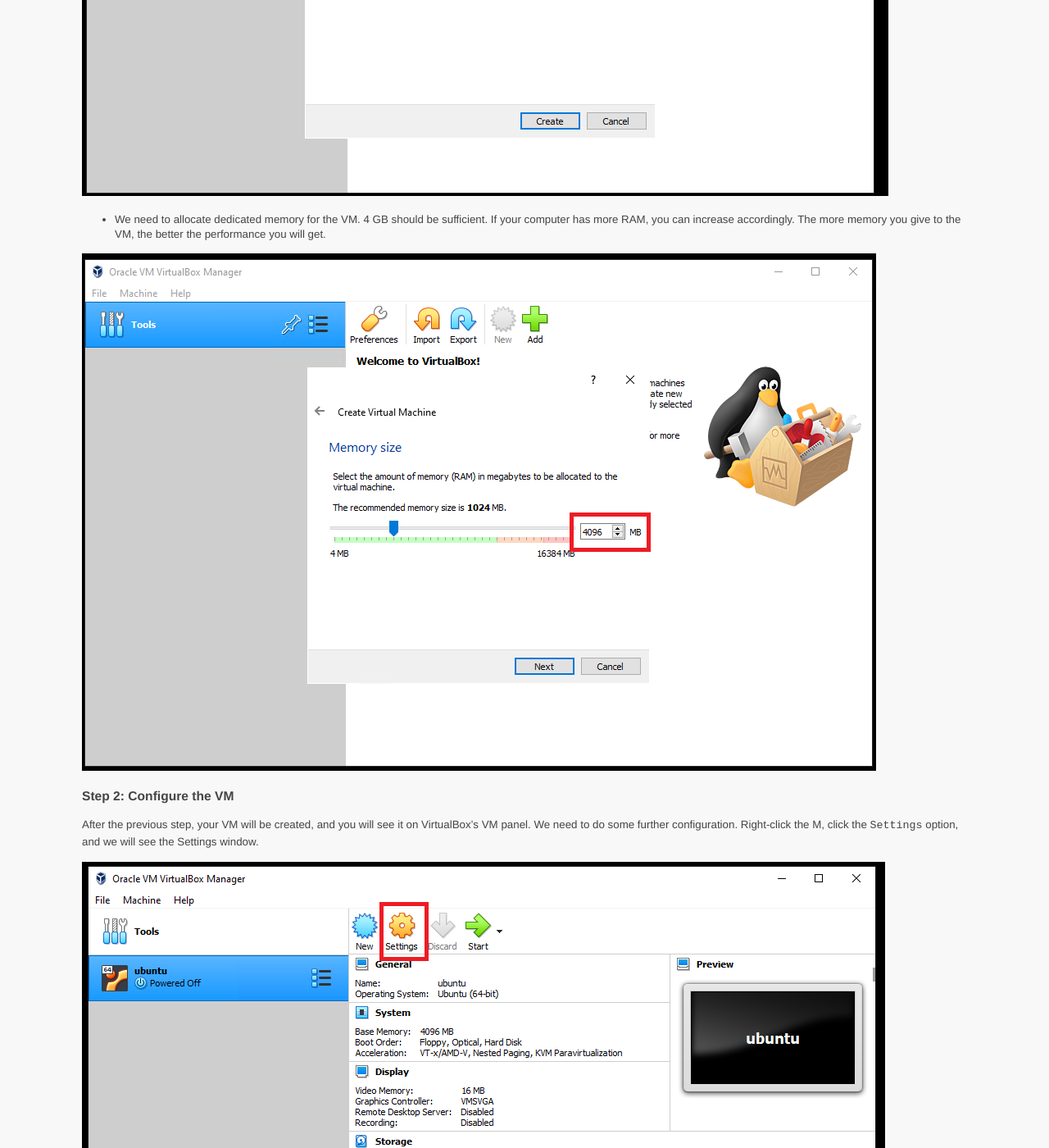
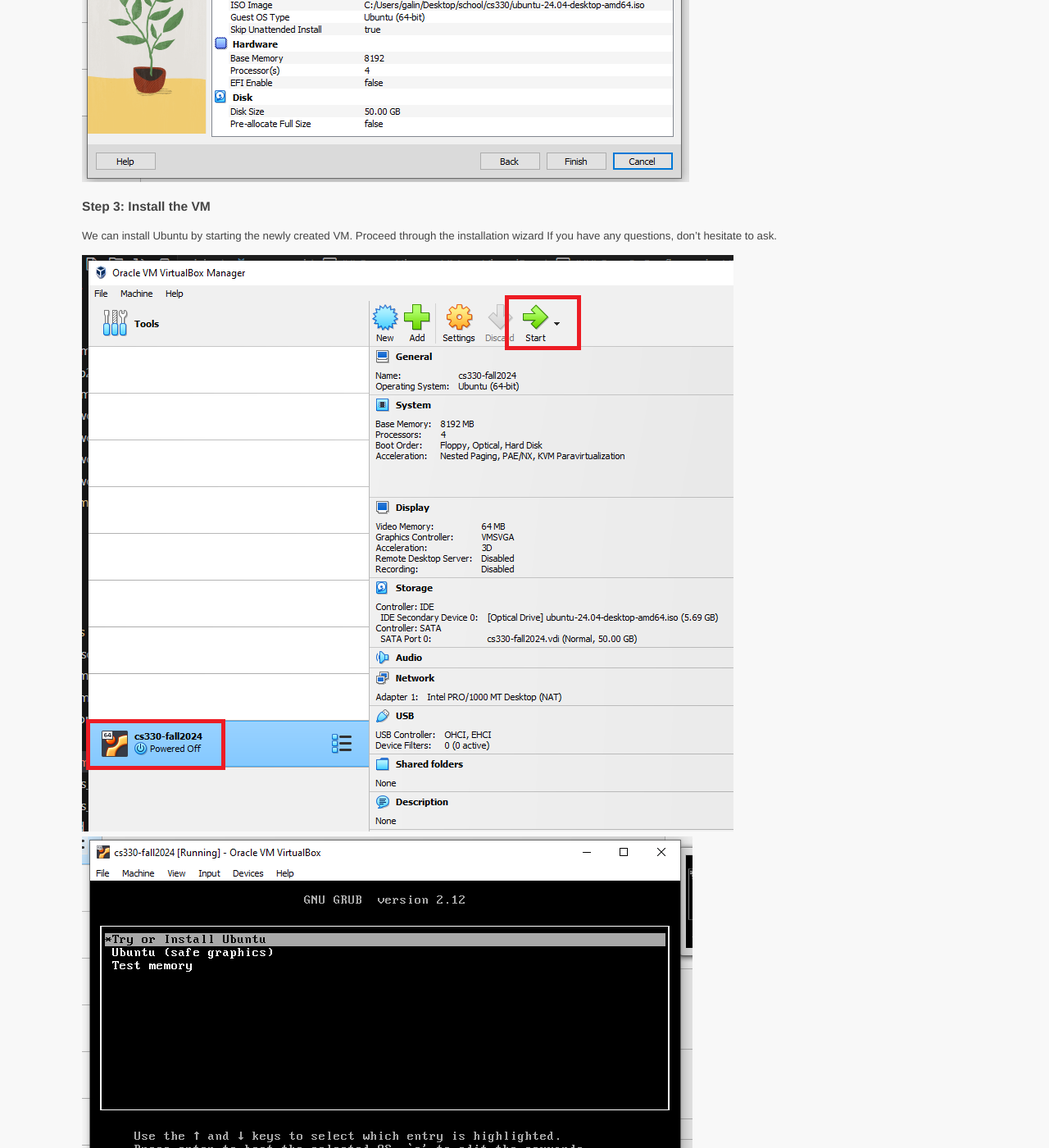
Before and after one commit to ycpcs/cs330-fall2024, a Jekyll site: the page built from labs/setup.md, in a window 1280 px wide and 1400 px high, scrolled down 3843 px. Shown: the whole window at 82% size. Built offline with Jekyll 4.4.1, drawn with Linux system fonts in a browser that asks for light colours; some of the changed text lies outside the part shown.

Commit message:
Update Lab setup

````diff
--- a/labs/setup.md
+++ b/labs/setup.md
@@ -10,28 +10,29 @@ Before installing the SEED VM, please do the following:
 
 - Install the free [Oracle® VM VirtualBox](https://www.virtualbox.org/) software first.
   - VirtualBox is a general-purpose full virtualizer for x86 hardware, targeted at server, desktop and embedded use. User Manual can be found [here](https://www.virtualbox.org/manual/).
-  - Download the iso file `ubuntu-22.04.3-desktop-amd64.iso` from [Ubuntu](https://ubuntu.com/download/desktop/thank-you?version=22.04.3&architecture=amd64), This document shows how to build a virtual machine
-using this image.
+  - Download the iso file `ubuntu-24.04-desktop-amd64.iso` from [Ubuntu](https://ubuntu.com/download/desktop/thank-you?version=24.04&architecture=amd64&lts=true), This document shows how to build a virtual machine using this image.
+
+### Note:
+
+Do not download the ISO to your `H:` drive; use the `C:` drive instead. There are known issues with running the VM from the `H:` drive.
 
 ### Step 1: Create a New VM in VirtualBox
 
-We need to use `New` to create a new virtual machine.
+We need to use the `New` option to create a new virtual machine.
 
 ![New](images/vm-new.png)
 ![name](images/vm-name.png)
-![virtual disk](images/vm-vh-disk.png)
+<!-- ![virtual disk](images/vm-vh-disk.png)
 ![type](images/vm-vh-disk-type.png)
 ![storage](images/vm-vh-disk-storage.png)
-![size](images/vm-vh-disk-size.png)
+![size](images/vm-vh-disk-size.png) -->
 
-- We need to allocate dedicated memory for the VM. 4 GB should be sufficient. If your computer has more
-RAM, you can increase accordingly. The more memory you give to the VM, the better the performance you will get.
+- We need to allocate dedicated memory for the VM. 4 GB should be adequate for most needs. If your computer has additional RAM, you may increase this amount to enhance performance. More memory generally improves the VM's performance.
 
 ![4 GB](images/vm-memory.png)
 
 ### Step 2: Configure the VM
-After the previous step, your VM will be created, and you will see it on VirtualBox's VM panel. We need to do some further
-configuration. Right-click the M, click the `Settings` option, and we will see the Settings window.
+After completing the previous step, your VM will be created and visible in the VirtualBox VM panel. We need to perform additional configuration. Right-click the VM, select the `Settings` option, and the Settings window will appear.
 
 ![Settings](images/vm-settings.png)
 
@@ -50,33 +51,38 @@ To make it bigger, adjust the `Scale Factor` in this setting.
 
 ![Video Memory](images/vm-display.png)
 
-Now we can pick the iso we downloaded earlier.
+Here is a summary of the selected options.
 
-![boot image](images/vm-storage.png)
-
-![mine]](images/vm-iso.png)
+![summary](images/vm-summary.png)
 
 ### Step 3: Install the VM
-We can install Ubuntu by starting the newly created VM.
+We can install Ubuntu by starting the newly created VM. Proceed through the installation wizard If you have any questions, don’t hesitate to ask.
 
 ![Start](images/vm-start.png)
 ![installation](images/vm-install.png)
 ![install](images/vm-install-screen.png)
 
+ I choose to install recommended proprietary software.
+
+ ![Third-Party software](images/vm-proprietary.png)
+
 For installation type, pick `Erase disk and install Ubuntu`
 
 ![Erase Disk](images/vm-erase-disk.png)
 
-Continue through the normal installation process, remember your user name and password. I will use the following:
-- User name: ```cs335```
-- Password: ```cs335```
+Continue with the standard installation process and be sure to remember your username and password. I will use the following credentials:
+- User name: ```ubuntu```
+- Password: ```ubuntu```
 
-![Alt text](images/vm-creds.png)
+![credentials](images/vm-creds.png)
+
+Congratulation, your VM and ready.
+
+![Installation Complete](images/vm-complete.png)
 
 ### Appendix A: Enable Copy and Paste
 
-Go to the `General` category, and select the `Advanced` tab. Select `Bidirectional` for both items. The first item allows users to copy
-and paste between the VM and the host computer The second item allows users to transfer files between the VM and the host computer using Drag'n Drop (this feature is not always reliable).
+Navigate to the `General` category and select the `Advanced` tab. Set both options to `Bidirectional`. The first option enables copying and pasting between the VM and the host computer, while the second allows file transfers using drag-and-drop (note that this feature may not always be reliable).
 
 ![Copy and Paste](images/vm-copy-paste.png)
 
@@ -93,5 +99,5 @@ We can now `Start` the VM. You can also use the `Take` button to take a snapshot
 - ```sudo apt-get clean``` - removes all packages from the cache.
 
 #### Install Editors
+- Visual Studio Code: ```sudo snap install --classic code```
 - Sublime: ```sudo snap install sublime-text --classic```
-- Visual Studio Code: ```sudo snap install --classic code```
````
Also changed, not shown: assign/index.md (+1 -1 lines), index.md (+1 -1 lines), labs/images/vm-complete.png (added), labs/images/vm-copy-paste.png, labs/images/vm-creds.png, labs/images/vm-display.png, labs/images/vm-erase-disk.png, labs/images/vm-install-screen.png, labs/images/vm-install.png, labs/images/vm-memory.png, labs/images/vm-name.png, labs/images/vm-new.png, labs/images/vm-proprietary.png (added), labs/images/vm-settings.png, 5 more files.
